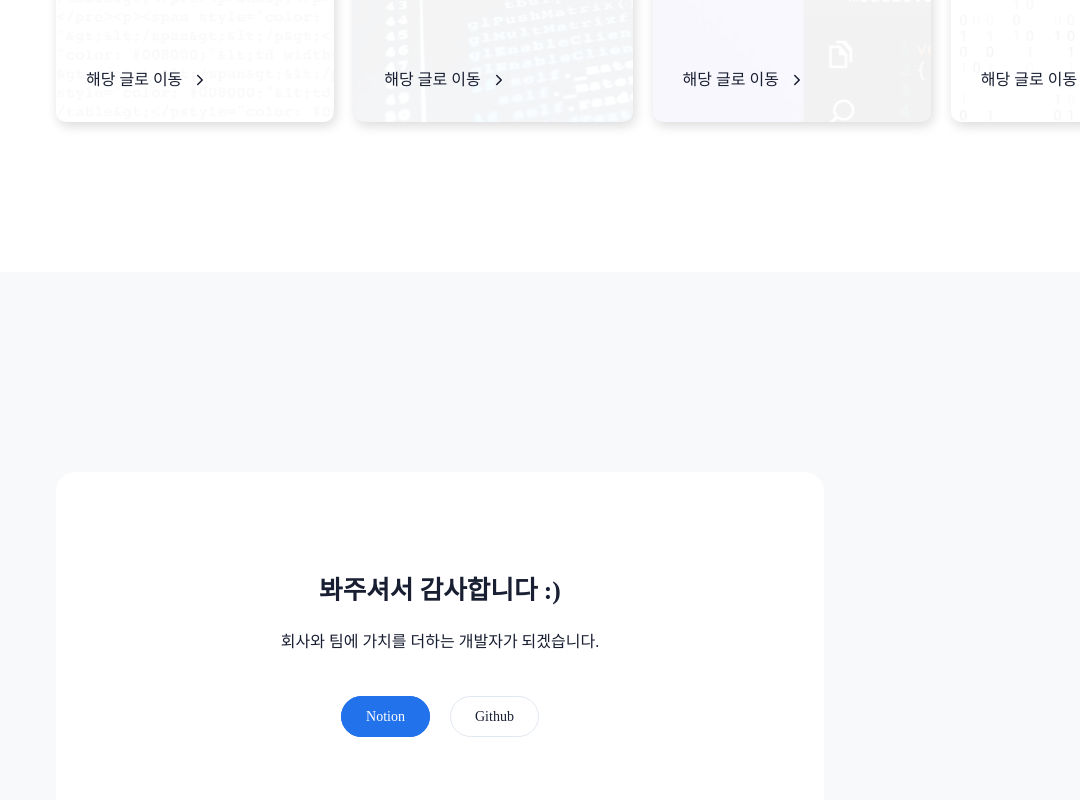
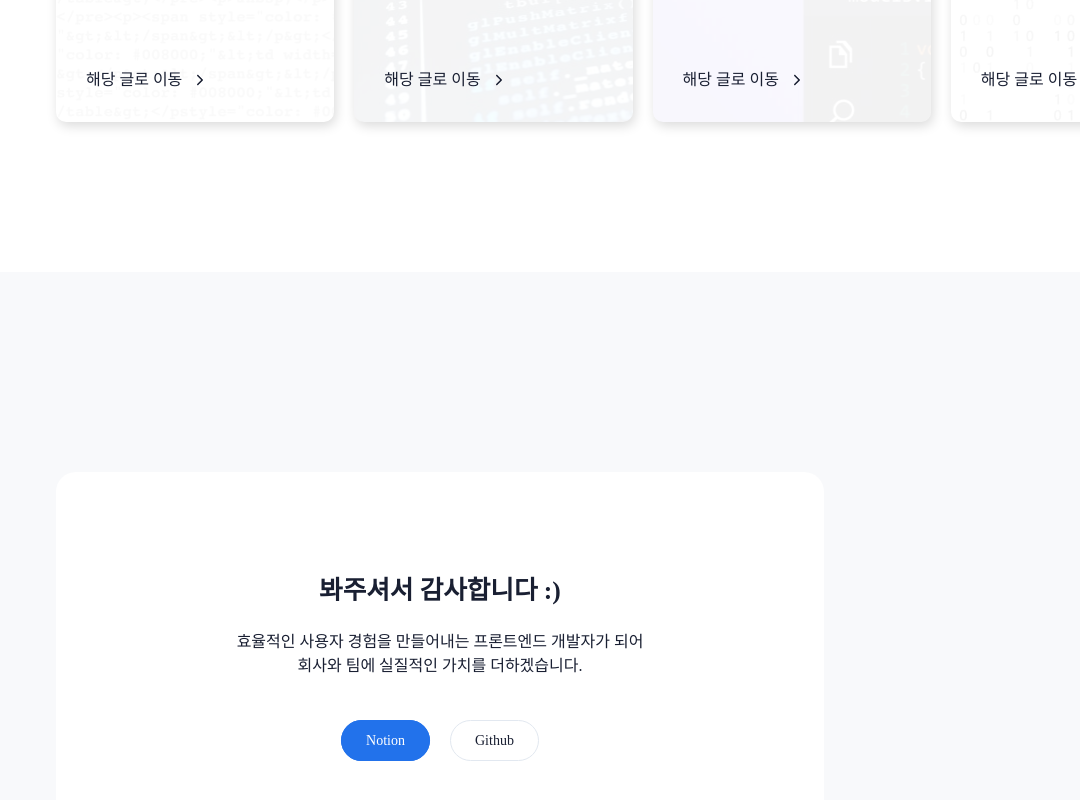
Before and after one commit to oLangS2/portfolio, a React (Create React App) app: page / in a window 1280 px wide. Shown: the part 3425-4225 px from the top of the page, without its empty margins (200-1280 px from the left). Built offline with nearby package versions, Linux system fonts and the light colour scheme; a web font is replaced by a local one.

Commit message:
푸터 멘트 수정

```diff
--- a/src/components/sections/Footer.jsx
+++ b/src/components/sections/Footer.jsx
@@ -8,7 +8,11 @@ const footer = () => {
             <div className="title">
               봐주셔서 감사합니다 :)<br />
             </div>
-            <p>회사와 팀에 가치를 더하는 개발자가 되겠습니다.</p>
+            <p>
+              {/* 낯선 기술에도 두려움 없이 도전하며 끊임없이 성장하겠습니다. <br /> */}
+              효율적인 사용자 경험을 만들어내는 프론트엔드 개발자가 되어 <br />
+              회사와 팀에 실질적인 가치를 더하겠습니다.
+            </p>
             <a href="https://infrequent-accordion-3ab.notion.site/Front-End-1b3049798a358099bfefe87eb8f8d2bb?pvs=74" target="_blank" rel="noopener noreferrer" className='notion_link'>
               Notion
             </a>
```
